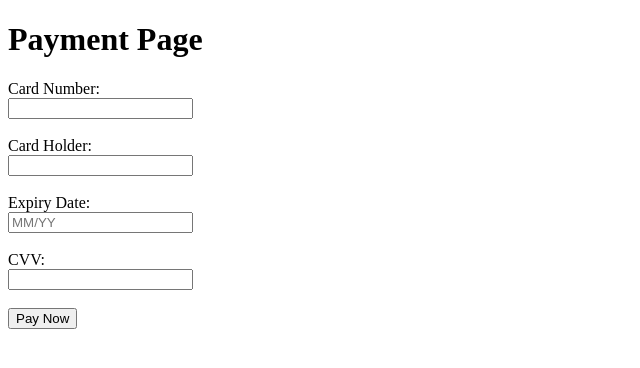
After one commit to Kiran3002/eventcon_dev, a Flask app: page /payment in a window 1280 px wide. The commit adds this page. Shown: the top 368 px of the page, without its empty margins (0-640 px from the left). Run offline with Flask 3, Linux system fonts and the light colour scheme; some libraries are stand-ins or nearby versions.

Commit message:
payment page added

```diff
--- a/app.py
+++ b/app.py
@@ -78,7 +78,7 @@ def login():
                 conn.close()
                 if result and check_password_hash(result[0], password):
                     # If login is successful, redirect to index page
-                    return redirect(url_for('index'))
+                    return redirect(url_for('demo1'))
                 else:
                     error = "Invalid username or password. Please try again."
                     return render_template('login.html', error=error)
@@ -143,7 +143,7 @@ def booking():
                 cur.close()
                 conn.close()
                 # Optionally, you can redirect to a success page
-                return redirect(url_for('index'))
+                return redirect(url_for('payment'))
             except psycopg2.Error as e:
                 print("Error while inserting booking data:", e)
                 conn.rollback()
@@ -158,9 +158,38 @@ def booking():
     # Redirect to the booking page if accessed directly via GET method
     return render_template('booking.html')
 
-@app.route('/booking_success')
-def booking_success():
-    return render_template('booking_success.html')
+@app.route('/payment', methods=['GET', 'POST'])
+def payment():
+    if request.method == 'POST':
+        card_number = request.form['cardNumber']
+        card_holder = request.form['cardHolder']
+        expiry_date = request.form['expiryDate']
+        cvv = request.form['cvv']
+
+        conn = connect_db()
+        if conn:
+            try:
+                cur = conn.cursor()
+                cur.execute("INSERT INTO payment (card_number, card_holder, expiry_date, cvv) VALUES (%s, %s, %s, %s)",
+                            (card_number, card_holder, expiry_date, cvv))
+                conn.commit()
+                cur.close()
+                conn.close()
+                # Redirect to booking success page after payment
+                return redirect(url_for('demo1'))
+            except psycopg2.Error as e:
+                print("Error while inserting payment data:", e)
+                conn.rollback()
+                cur.close()
+                conn.close()
+                error = "An error occurred while processing the payment. Please try again."
+                return render_template('payment.html', error=error)
+        else:
+            error = "Database connection error. Please try again later."
+            return render_template('payment.html', error=error)
+
+    return render_template('payment.html')
+
 
 if __name__ == '__main__':
     app.run(debug=True)
--- a/templates/demo1.html
+++ b/templates/demo1.html
@@ -12,7 +12,7 @@
         <nav class="navbar">
             <ul class="nav-list">
                 <li><a href="#">Home</a></li>
-                <li><a href="#">Login</a></li>
+                <li><a href="/login">Login</a></li>
                 <li><a href="/contact">Contact Us</a></li>
                 <li><a href="/booking">Buy Tickets</a></li>
             </ul>
--- /dev/null
+++ b/templates/payment.html
@@ -0,0 +1,65 @@
+<!DOCTYPE html>
+<html lang="en">
+<head>
+    <meta charset="UTF-8">
+    <meta name="viewport" content="width=device-width, initial-scale=1.0">
+    <title>Payment Page</title>
+    <style>
+        /* CSS styles here */
+    </style>
+</head>
+<body>
+    <div class="container">
+        <h1>Payment Page</h1>
+       <form id="paymentForm" action="/payment" method="post">
+    <label for="cardNumber">Card Number:</label><br>
+    <input type="text" id="cardNumber" name="cardNumber" maxlength="16" required><br><br>
+    <label for="cardHolder">Card Holder:</label><br>
+    <input type="text" id="cardHolder" name="cardHolder" required><br><br>
+    <label for="expiryDate">Expiry Date:</label><br>
+    <input type="text" id="expiryDate" name="expiryDate" placeholder="MM/YY" maxlength="5" required><br><br>
+    <label for="cvv">CVV:</label><br>
+    <input type="text" id="cvv" name="cvv" maxlength="3" required><br><br>
+    <button type="submit">Pay Now</button>
+</form>
+
+    </div>
+
+   <!-- <script>
+        document.getElementById('paymentForm').addEventListener('submit', function(event) {
+            event.preventDefault();
+            var paymentMethod = document.getElementById('paymentMethod').value;
+
+            if (paymentMethod === 'card') {
+                // Card payment processing
+                setTimeout(function() {
+                    alert('Card Payment successful!');
+                    // Redirect to thank you page
+                    window.location.href = 'thank_you.html';
+                }, 2000);
+            } else if (paymentMethod === 'upi') {
+                // UPI payment processing
+                setTimeout(function() {
+                    alert('UPI Payment successful!');
+                    // Redirect to thank you page
+                    window.location.href = 'thank_you.html';
+                }, 2000);
+            }
+        });
+
+        document.getElementById('paymentMethod').addEventListener('change', function() {
+            var paymentMethod = document.getElementById('paymentMethod').value;
+            var cardPayment = document.getElementById('cardPayment');
+            var upiPayment = document.getElementById('upiPayment');
+
+            if (paymentMethod === 'card') {
+                cardPayment.style.display = 'block';
+                upiPayment.style.display = 'none';
+            } else if (paymentMethod === 'upi') {
+                cardPayment.style.display = 'none';
+                upiPayment.style.display = 'block';
+            }
+        });
+    </script>-->
+</body>
+</html>
```
